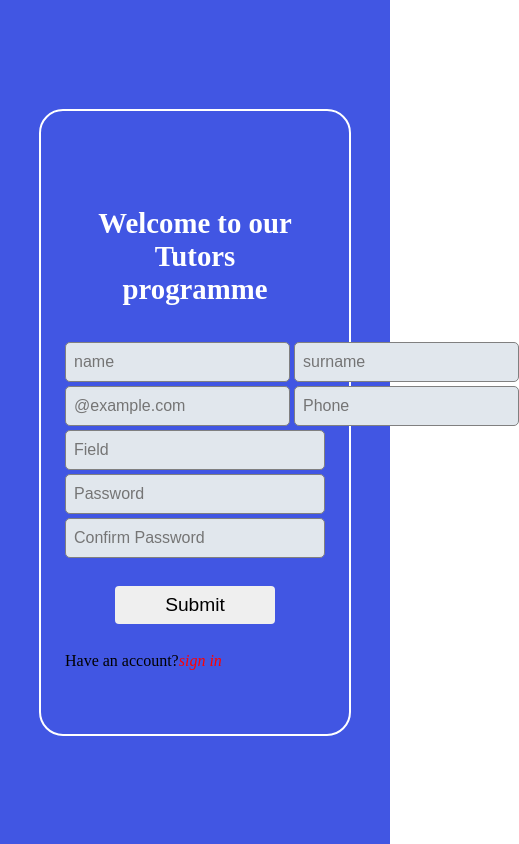
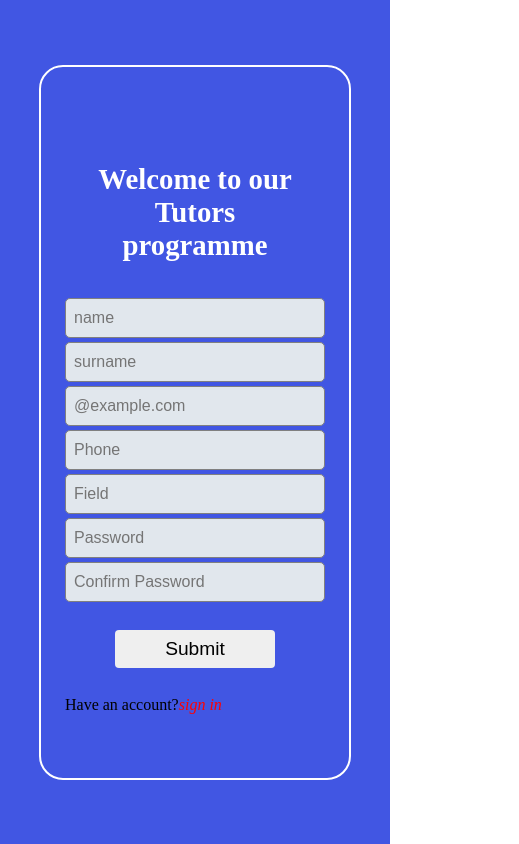
Before and after one commit to Chinweike99/skillUp_model, a React (Create React App) app in the folder client/: page /coach in a window 390 px wide. Shown: the whole page, 519 px wide, since content can reach past the window. Built offline with nearby package versions, Linux system fonts and the light colour scheme.

Commit message:
updated coach form

```diff
--- a/client/src/Auth/Register/CoachRegistration/CoachRegistration.css
+++ b/client/src/Auth/Register/CoachRegistration/CoachRegistration.css
@@ -83,13 +83,12 @@ form button{
     cursor: pointer;
 }
 
-@media screen and (max-width: 100px) {
-    .studentRegCon form{
-        width: 80%;
-    }
-}
 @media screen and (max-width: 500px) {
     .studentRegCon form{
         width: 80%;
     }
+    .coachReg{
+        display: flex;
+        flex-direction: column;
+    }
 }
```
